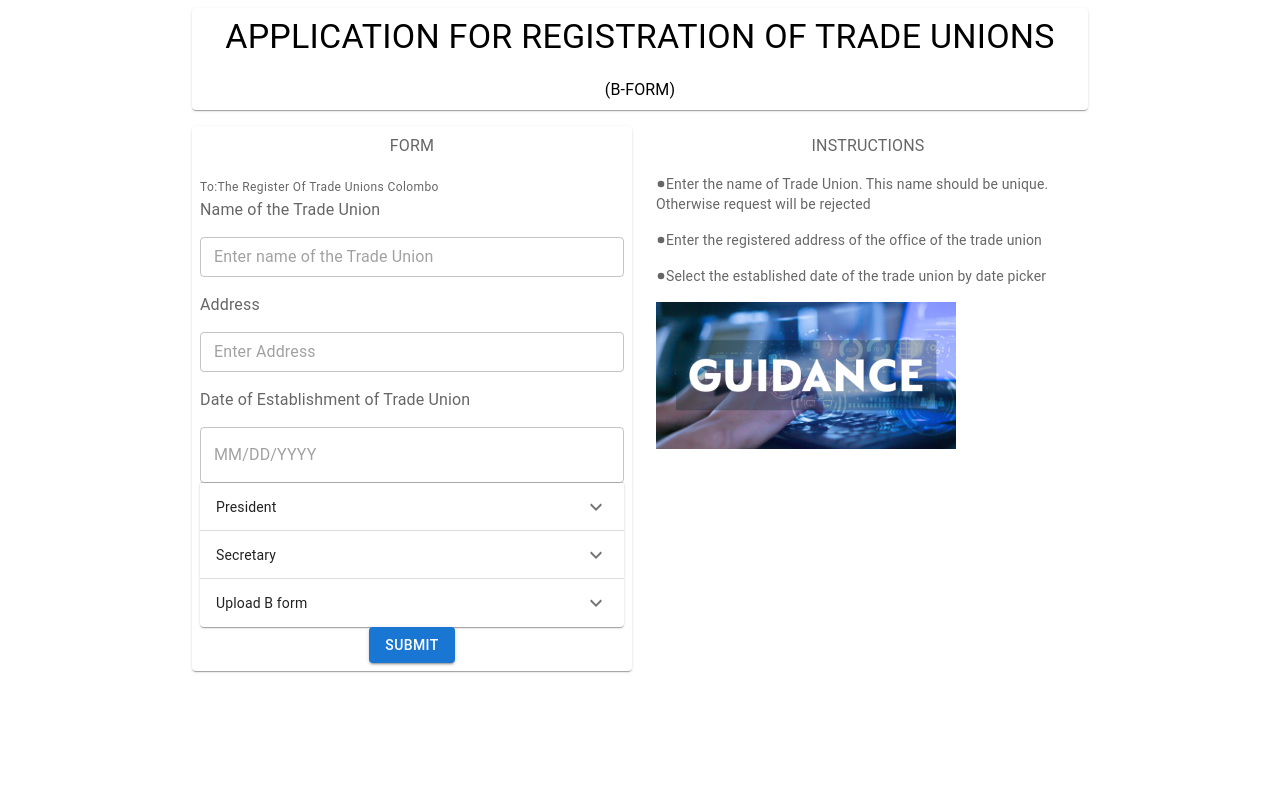
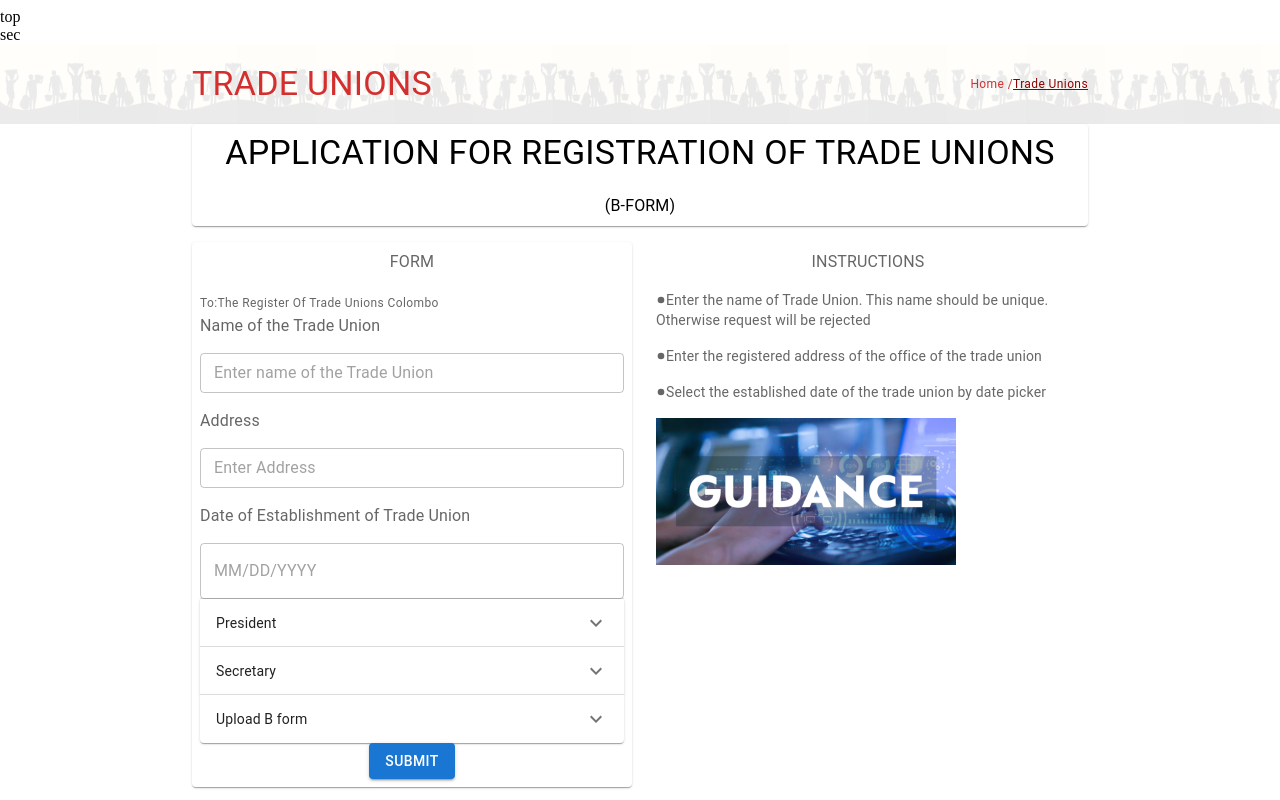
Before and after one commit to lazyScriptor/SLT-project, a React (Vite) app in the folder Frontend/: page / in a window 1280 px wide. Built offline with nearby package versions, Linux system fonts and the light colour scheme.

Commit message:
trade union header

```diff
--- a/Frontend/src/pages/RegistrationPage.jsx
+++ b/Frontend/src/pages/RegistrationPage.jsx
@@ -6,6 +6,8 @@ import Grid from "@mui/material/Grid";
 import { Typography } from "@mui/material";
 import LeftUpperComp from "../subcomponents/LeftUpperComp";
 import RightUpperComp from "../subcomponents/RightUpperComp";
+
+import MainHeader from "../subcomponents/headers/MainHeader";
 
 const Item = styled(Paper)(({ theme }) => ({
   backgroundColor: theme.palette.mode === "dark" ? "#1A2027" : "#fff",
@@ -17,6 +19,15 @@ const Item = styled(Paper)(({ theme }) => ({
 
 export default function RegistrationForm() {
   return (
+    <Box
+      display={"flex"}
+      flexDirection={"column"}
+      justifyContent={"center"}
+      alignItems={"center"}
+    >
+      <Box>
+        <MainHeader />
+      </Box>
       <Box sx={{ width: "70vw" }}>
         <Grid container spacing={2}>
           <Grid item xs={12} lg={12}>
@@ -42,5 +53,6 @@ export default function RegistrationForm() {
           </Grid>
         </Grid>
       </Box>
+    </Box>
   );
 }
--- a/Frontend/src/subcomponents/LeftUpperComp.jsx
+++ b/Frontend/src/subcomponents/LeftUpperComp.jsx
@@ -98,7 +98,7 @@ export default function LeftUpperComp({ existingtradeunionnames = [""] }) {
       .test("is-valid-domain", "Email domain must be valid", (value) => {
         if (!value) return false;
         const domainPart = value.split("@")[1];
-        const validDomains = ["com", "net", "org", "edu", "gov", "mil"];
+        const validDomains = ["com", "net", "org", "edu", "gov", "mil","lk"];
         const domainExtension = domainPart.split(".").pop();
         return validDomains.includes(domainExtension);
       }),
@@ -113,7 +113,7 @@ export default function LeftUpperComp({ existingtradeunionnames = [""] }) {
       .test("is-valid-domain", "Email domain must be valid", (value) => {
         if (!value) return false;
         const domainPart = value.split("@")[1];
-        const validDomains = ["com", "net", "org", "edu", "gov", "mil"];
+        const validDomains = ["com", "net", "org", "edu", "gov", "mil","lk"];
         const domainExtension = domainPart.split(".").pop();
         return validDomains.includes(domainExtension);
       }),
--- /dev/null
+++ b/Frontend/src/subcomponents/headers/MainHeader.jsx
@@ -0,0 +1,16 @@
+import React from "react";
+import TradeUnionTextHeader from "./TradeUnionTextHeader";
+import TopHeader from "./TopHeader";
+import SecondHeader from "./SecondHeader";
+
+function MainHeader() {
+  return (
+    <div>
+      <TopHeader />
+      <SecondHeader />
+      <TradeUnionTextHeader />
+    </div>
+  );
+}
+
+export default MainHeader;
--- /dev/null
+++ b/Frontend/src/subcomponents/headers/SecondHeader.jsx
@@ -0,0 +1,11 @@
+import React from 'react'
+
+function SecondHeader() {
+  return (
+    <div>
+      sec
+    </div>
+  )
+}
+
+export default SecondHeader
--- /dev/null
+++ b/Frontend/src/subcomponents/headers/TopHeader.jsx
@@ -0,0 +1,11 @@
+import React from 'react'
+
+function TopHeader() {
+  return (
+    <div>
+      top
+    </div>
+  )
+}
+
+export default TopHeader
--- /dev/null
+++ b/Frontend/src/subcomponents/headers/TradeUnionTextHeader.jsx
@@ -0,0 +1,41 @@
+import React from "react";
+import backgroundImage from "../../assets/Background-36.png";
+import { Box, Typography } from "@mui/material";
+
+function TradeUnionTextHeader() {
+  return (
+    <Box
+      display={"flex"}
+      justifyContent={"center"}
+      alignItems={"center"}
+      sx={{
+        backgroundImage: `url(${backgroundImage})`,
+        backgroundRepeat: "repeat-x", // Repeat the image horizontally
+        backgroundSize: "auto 100%", // Set width to auto and height to 100% of the container's height
+        width: "100vw",
+        height: "10vh", // Adjust height as needed
+      }}
+    >
+      <Box
+        display={"flex"}
+        width={"70%"}
+        justifyContent={"center"}
+        alignItems={"center"}
+      >
+        <Box>
+          <Typography variant="h4" color={"error"}>
+            TRADE UNIONS
+          </Typography>
+        </Box>
+        <Box flexGrow={1} />
+        <Box>
+            <Typography variant="caption" color={'error'}>Home /
+                <a style={{color:"darkred"}} href="/">Trade Unions</a>
+            </Typography>
+        </Box>
+      </Box>
+    </Box>
+  );
+}
+
+export default TradeUnionTextHeader;
```
Also changed, not shown: 1 other file (tests, documents, lock files or other folders). Lines whose indentation alone changed are shown as unchanged.
